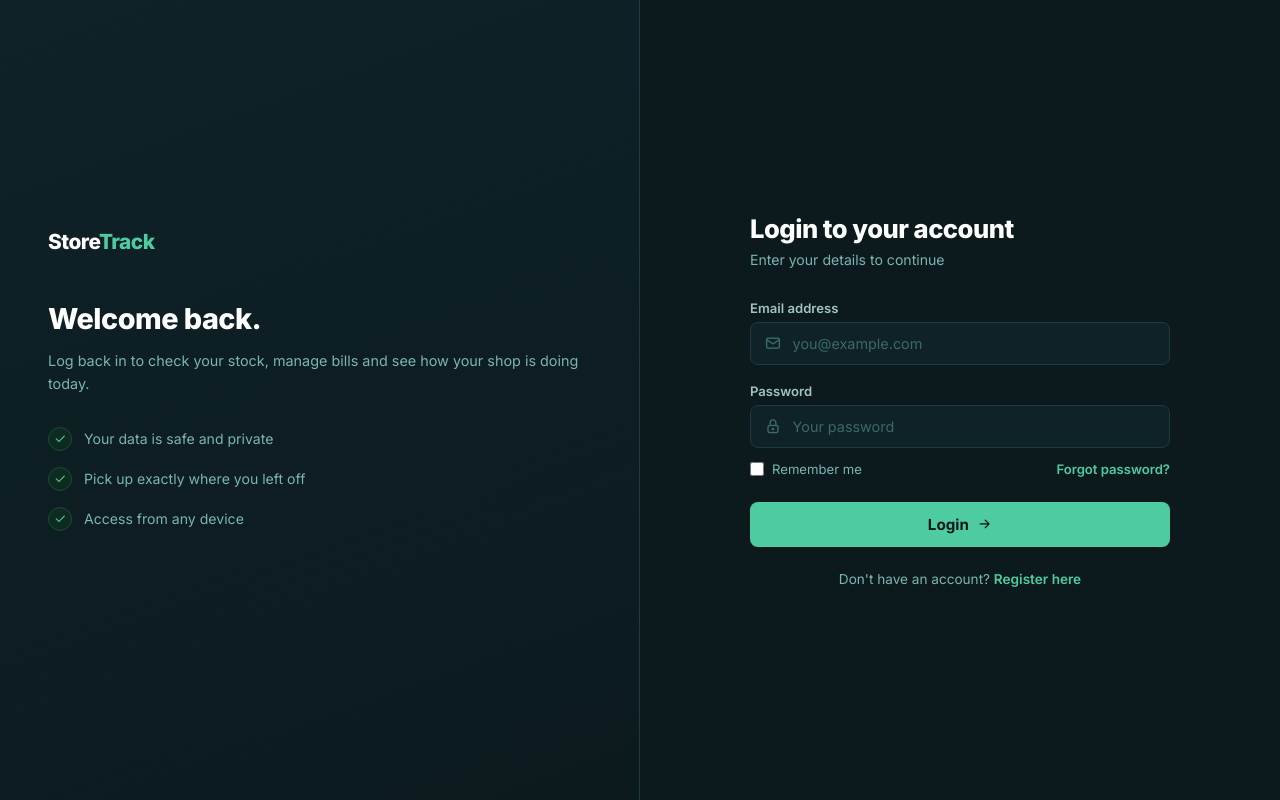
After one commit to aditiiaggarwal/expense-tracker, a Flask app: page /login in a window 1280 px wide. The commit adds this page. Run offline with Flask 3, Linux system fonts and the light colour scheme.

Commit message:
Commit 3 and 4: Register and login pages complete

```diff
--- a/app.py
+++ b/app.py
@@ -6,5 +6,13 @@ app = Flask(__name__)
 def home():
     return render_template("index.html")
 
+@app.route("/register")
+def register():
+    return render_template("register.html")
+
+@app.route("/login")
+def login():
+    return render_template("login.html")
+
 if __name__ == "__main__":
     app.run(debug=True)
--- a/static/css/style.css
+++ b/static/css/style.css
@@ -468,4 +468,252 @@ footer {
 .footer-links a:hover { color: #4ecba0; }
 .footer-bottom {
     border-top: 1px solid #1e3a42;
-    padding-top: 1.2rem;
+    padding-top: 1.2rem; }
+
+/* AUTH PAGES */
+.auth-body {
+    background: #0c1a1e;
+    min-height: 100vh;
+    display: flex;
+    align-items: center;
+    justify-content: center;
+}
+
+.auth-container {
+    display: grid;
+    grid-template-columns: 1fr 1fr;
+    min-height: 100vh;
+    width: 100%;
+}
+
+.auth-left {
+    background: linear-gradient(160deg, #0f2228, #0c1a1e);
+    border-right: 1px solid #1e3a42;
+    padding: 3rem;
+    display: flex;
+    flex-direction: column;
+    justify-content: center;
+}
+
+.auth-logo {
+    font-size: 1.3rem;
+    font-weight: 800;
+    letter-spacing: -0.5px;
+    color: #fff;
+    margin-bottom: 3rem;
+    display: inline-block;
+}
+.auth-logo span { color: #4ecba0; }
+
+.auth-left-content h2 {
+    font-size: 1.8rem;
+    font-weight: 800;
+    letter-spacing: -0.5px;
+    margin-bottom: 0.75rem;
+    line-height: 1.2;
+}
+
+.auth-left-content > p {
+    color: #7ab5b0;
+    font-size: 0.9rem;
+    line-height: 1.6;
+    margin-bottom: 2rem;
+}
+
+.auth-features {
+    display: flex;
+    flex-direction: column;
+    gap: 1rem;
+    margin-bottom: 2.5rem;
+}
+
+.auth-feature {
+    display: flex;
+    align-items: center;
+    gap: 0.75rem;
+}
+
+.af-icon {
+    width: 24px;
+    height: 24px;
+    border-radius: 50%;
+    background: #0d2b1f;
+    border: 1px solid #1a4a35;
+    display: flex;
+    align-items: center;
+    justify-content: center;
+    flex-shrink: 0;
+}
+
+.af-icon i {
+    font-size: 13px;
+    color: #4ecba0;
+}
+
+.auth-feature span {
+    font-size: 0.88rem;
+    color: #7ab5b0;
+}
+
+.auth-trust {
+    display: flex;
+    align-items: center;
+    gap: 1rem;
+    padding-top: 2rem;
+    border-top: 1px solid #1e3a42;
+}
+
+/* AUTH RIGHT */
+.auth-right {
+    display: flex;
+    align-items: center;
+    justify-content: center;
+    padding: 3rem;
+    background: #0c1a1e;
+}
+
+.auth-card {
+    width: 100%;
+    max-width: 420px;
+}
+
+.auth-card-header {
+    margin-bottom: 2rem;
+}
+
+.auth-card-header h1 {
+    font-size: 1.6rem;
+    font-weight: 800;
+    letter-spacing: -0.5px;
+    margin-bottom: 0.4rem;
+}
+
+.auth-card-header p {
+    font-size: 0.88rem;
+    color: #7ab5b0;
+}
+
+.auth-form {
+    display: flex;
+    flex-direction: column;
+    gap: 1.1rem;
+}
+
+.form-group {
+    display: flex;
+    flex-direction: column;
+    gap: 0.4rem;
+}
+
+.form-group label {
+    font-size: 0.82rem;
+    font-weight: 600;
+    color: #a0c4c0;
+}
+
+.input-wrap {
+    position: relative;
+    display: flex;
+    align-items: center;
+}
+
+.input-wrap i {
+    position: absolute;
+    left: 0.9rem;
+    font-size: 17px;
+    color: #3a6a62;
+    pointer-events: none;
+}
+
+.input-wrap input {
+    width: 100%;
+    background: #0f2228;
+    border: 1px solid #1e3a42;
+    border-radius: 8px;
+    padding: 0.75rem 0.9rem 0.75rem 2.6rem;
+    font-size: 0.9rem;
+    color: #fff;
+    font-family: 'Inter', sans-serif;
+    transition: border-color 0.2s, box-shadow 0.2s;
+    outline: none;
+}
+
+.input-wrap input::placeholder { color: #3a6a62; }
+
+.input-wrap input:focus {
+    border-color: #4ecba0;
+    box-shadow: 0 0 0 3px rgba(78,203,160,0.1);
+}
+
+.auth-btn {
+    background: #4ecba0;
+    color: #0c1a1e;
+    border: none;
+    border-radius: 8px;
+    padding: 0.8rem;
+    font-size: 0.95rem;
+    font-weight: 700;
+    font-family: 'Inter', sans-serif;
+    cursor: pointer;
+    display: flex;
+    align-items: center;
+    justify-content: center;
+    gap: 0.5rem;
+    transition: all 0.25s;
+    margin-top: 0.5rem;
+    width: 100%;
+}
+
+.auth-btn:hover {
+    background: #3db88e;
+    transform: translateY(-2px);
+    box-shadow: 0 8px 24px rgba(78,203,160,0.25);
+}
+
+.auth-switch {
+    text-align: center;
+    margin-top: 1.5rem;
+    font-size: 0.85rem;
+    color: #7ab5b0;
+}
+
+.auth-switch a {
+    color: #4ecba0;
+    font-weight: 600;
+    transition: opacity 0.2s;
+}
+
+.auth-switch a:hover { opacity: 0.8; }
+
+/* REMEMBER ME ROW */
+.form-remember {
+    display: flex;
+    justify-content: space-between;
+    align-items: center;
+    margin-top: -0.3rem;
+}
+
+.remember-label {
+    display: flex;
+    align-items: center;
+    gap: 0.5rem;
+    font-size: 0.82rem;
+    color: #7ab5b0;
+    cursor: pointer;
+}
+
+.remember-label input[type="checkbox"] {
+    accent-color: #4ecba0;
+    width: 14px;
+    height: 14px;
+    cursor: pointer;
+}
+
+.forgot-link {
+    font-size: 0.82rem;
+    color: #4ecba0;
+    font-weight: 600;
+    transition: opacity 0.2s;
+}
+
+.forgot-link:hover { opacity: 0.75; }
--- a/templates/index.html
+++ b/templates/index.html
@@ -39,7 +39,7 @@
                     <div class="avatar a3">AJ</div>
                     <div class="avatar a4">MV</div>
                 </div>
-                <p class="trust-text">Trusted by <strong>500+ shop owners</strong> across India</p>
+
             </div>
         </div>
         <div class="hero-right">
--- /dev/null
+++ b/templates/login.html
@@ -0,0 +1,80 @@
+<!DOCTYPE html>
+<html lang="en">
+<head>
+    <meta charset="UTF-8">
+    <meta name="viewport" content="width=device-width, initial-scale=1.0">
+    <title>Login — StoreTrack</title>
+    <link rel="stylesheet" href="{{ url_for('static', filename='css/style.css') }}">
+    <link rel="stylesheet" href="https://cdn.jsdelivr.net/npm/@tabler/icons-webfont@latest/tabler-icons.min.css">
+    <link href="https://fonts.googleapis.com/css2?family=Inter:wght@400;500;600;700;800&display=swap" rel="stylesheet">
+</head>
+<body class="auth-body">
+
+    <div class="auth-container">
+
+        <div class="auth-left">
+            <a href="/" class="auth-logo">Store<span>Track</span></a>
+            <div class="auth-left-content">
+                <h2>Welcome back.</h2>
+                <p>Log back in to check your stock, manage bills and see how your shop is doing today.</p>
+                <div class="auth-features">
+                    <div class="auth-feature">
+                        <div class="af-icon"><i class="ti ti-check"></i></div>
+                        <span>Your data is safe and private</span>
+                    </div>
+                    <div class="auth-feature">
+                        <div class="af-icon"><i class="ti ti-check"></i></div>
+                        <span>Pick up exactly where you left off</span>
+                    </div>
+                    <div class="auth-feature">
+                        <div class="af-icon"><i class="ti ti-check"></i></div>
+                        <span>Access from any device</span>
+                    </div>
+                </div>
+
+            </div>
+        </div>
+
+        <div class="auth-right">
+            <div class="auth-card">
+                <div class="auth-card-header">
+                    <h1>Login to your account</h1>
+                    <p>Enter your details to continue</p>
+                </div>
+
+                <form class="auth-form" method="POST" action="/login">
+                    <div class="form-group">
+                        <label for="email">Email address</label>
+                        <div class="input-wrap">
+                            <i class="ti ti-mail"></i>
+                            <input type="email" id="email" name="email" placeholder="you@example.com" required>
+                        </div>
+                    </div>
+                    <div class="form-group">
+                        <label for="password">Password</label>
+                        <div class="input-wrap">
+                            <i class="ti ti-lock"></i>
+                            <input type="password" id="password" name="password" placeholder="Your password" required>
+                        </div>
+                    </div>
+                    <div class="form-remember">
+                        <label class="remember-label">
+                            <input type="checkbox" name="remember"> Remember me
+                        </label>
+                        <a href="#" class="forgot-link">Forgot password?</a>
+                    </div>
+                    <button type="submit" class="auth-btn">
+                        Login <i class="ti ti-arrow-right"></i>
+                    </button>
+                </form>
+
+                <p class="auth-switch">
+                    Don't have an account? <a href="/register">Register here</a>
+                </p>
+            </div>
+        </div>
+
+    </div>
+
+</body>
+</html>
```
Also changed, not shown: templates/register.html (added, +85 -0 lines).
